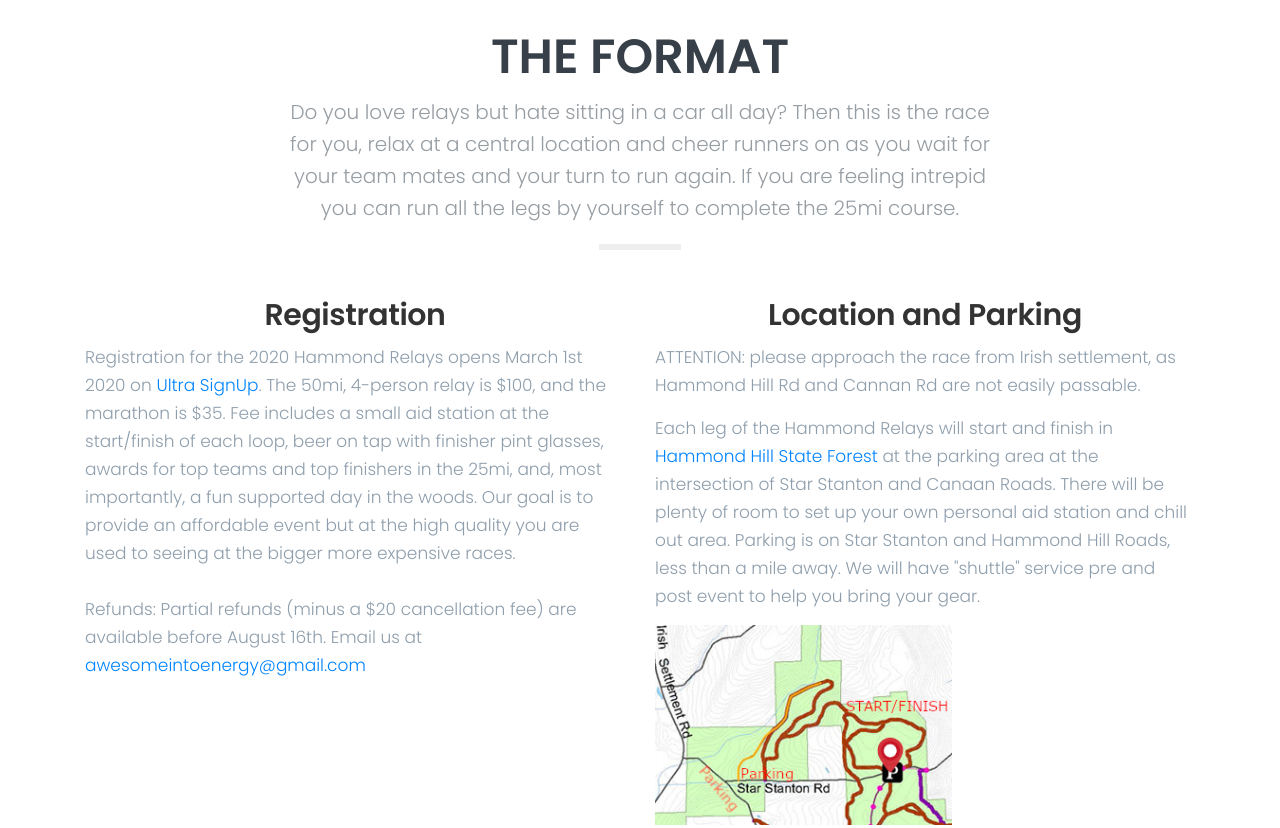
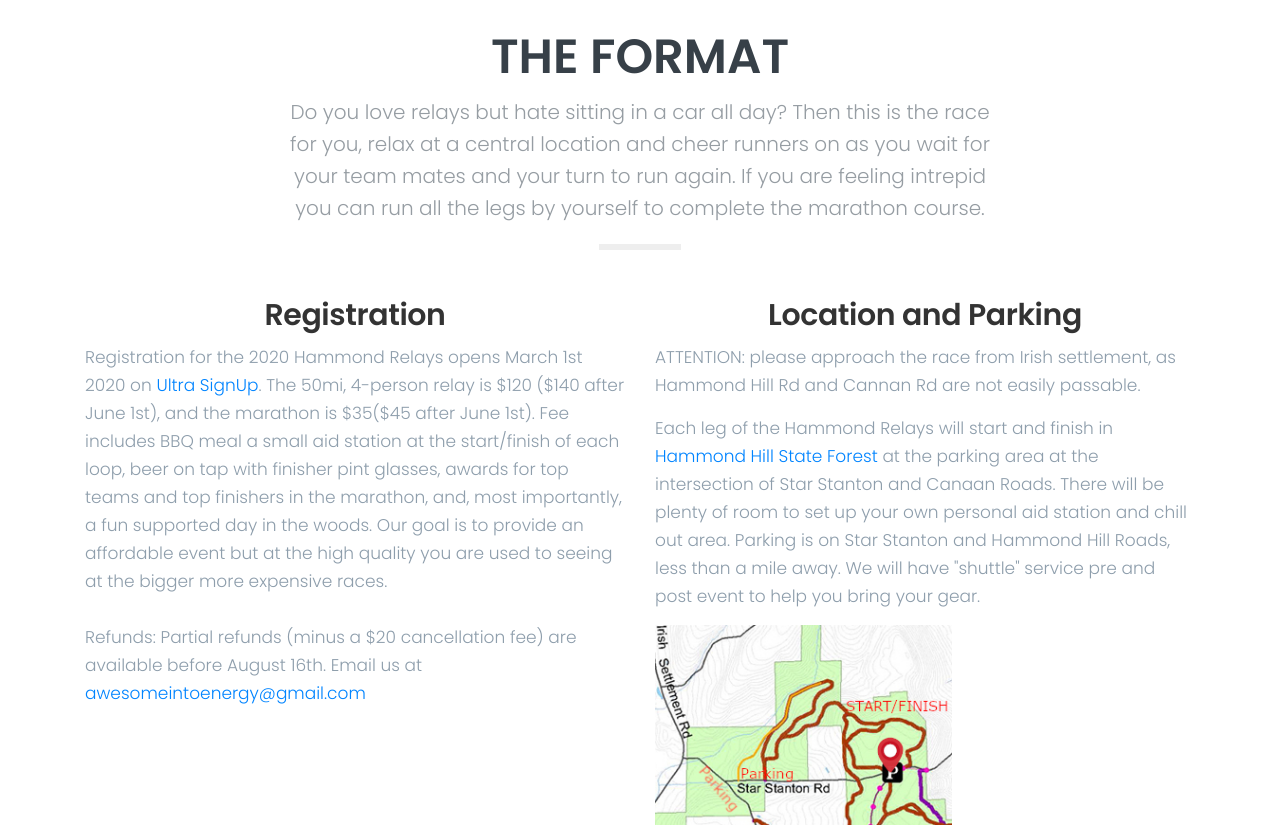
Before and after one commit to azyth/AIE_Productions_Website, a website: page hammond.html in a window 1280 px wide. Shown: the part 1218-2046 px from the top of the page. Drawn offline with Linux system fonts and the light colour scheme.

Commit message:
alex updates

```diff
--- a/hammond.html
+++ b/hammond.html
@@ -125,13 +125,13 @@ Surjith S M / @surjithctly
             <br>
             <div class="row section-header wow fadeInUp">
                 <h2>The Format</h2>
-                <p>Do you love relays but hate sitting in a car all day? Then this is the race for you, relax at a central location and cheer runners on as you wait for your team mates and your turn to run again. If you are feeling intrepid you can run all the legs by yourself to complete the 25mi course. </p>
+                <p>Do you love relays but hate sitting in a car all day? Then this is the race for you, relax at a central location and cheer runners on as you wait for your team mates and your turn to run again. If you are feeling intrepid you can run all the legs by yourself to complete the marathon course. </p>
             </div>
 
             <div class="row blog">
                 <div class="col-sm-6">
                         <h2 style="text-align: center">Registration</h2>
-                    <p>Registration for the 2020 Hammond Relays opens March 1st 2020 on <a href="https://ultrasignup.com/register.aspx?did=68419">Ultra SignUp</a>. The 50mi, 4-person relay is $100, and the marathon is $35. Fee includes a small aid station at the start/finish of each loop, beer on tap with finisher pint glasses, awards for top teams and top finishers in the 25mi, and, most importantly, a fun supported day in the woods.
+                    <p>Registration for the 2020 Hammond Relays opens March 1st 2020 on <a href="https://ultrasignup.com/register.aspx?did=68419">Ultra SignUp</a>. The 50mi, 4-person relay is $120 ($140 after June 1st), and the marathon is $35($45 after June 1st). Fee includes BBQ meal a small aid station at the start/finish of each loop, beer on tap with finisher pint glasses, awards for top teams and top finishers in the marathon, and, most importantly, a fun supported day in the woods.
                         Our goal is to provide an affordable event but at the high quality you are used to seeing at the bigger more expensive races.
                         <br>
                         <br>
@@ -157,7 +157,7 @@ Surjith S M / @surjithctly
                 <p>Race Day -  29 Aug 2019<br>
                     7:00-7:45am -  Bib pickup at the start line for the relay<br>
                     8:00am -  50 mile relay begins <br>
-                    9:00-9:45am - Bib pickup at the start line for the 25 mile individual <br>
+                    9:00-9:45am - Bib pickup at the start line for the marathon individual <br>
                     10:00am - Marathon individual race begins </p>
             </div>
             <br>
```
